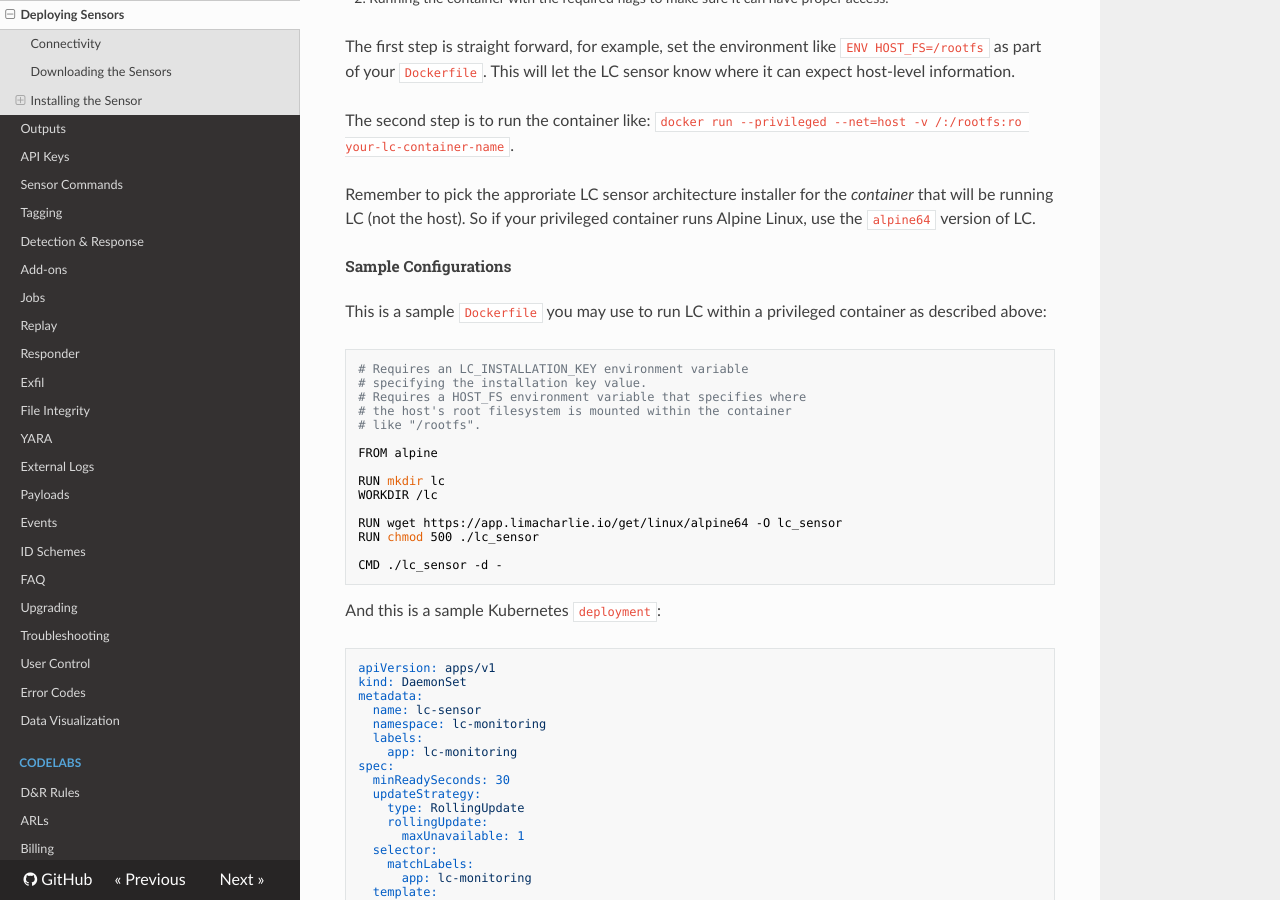
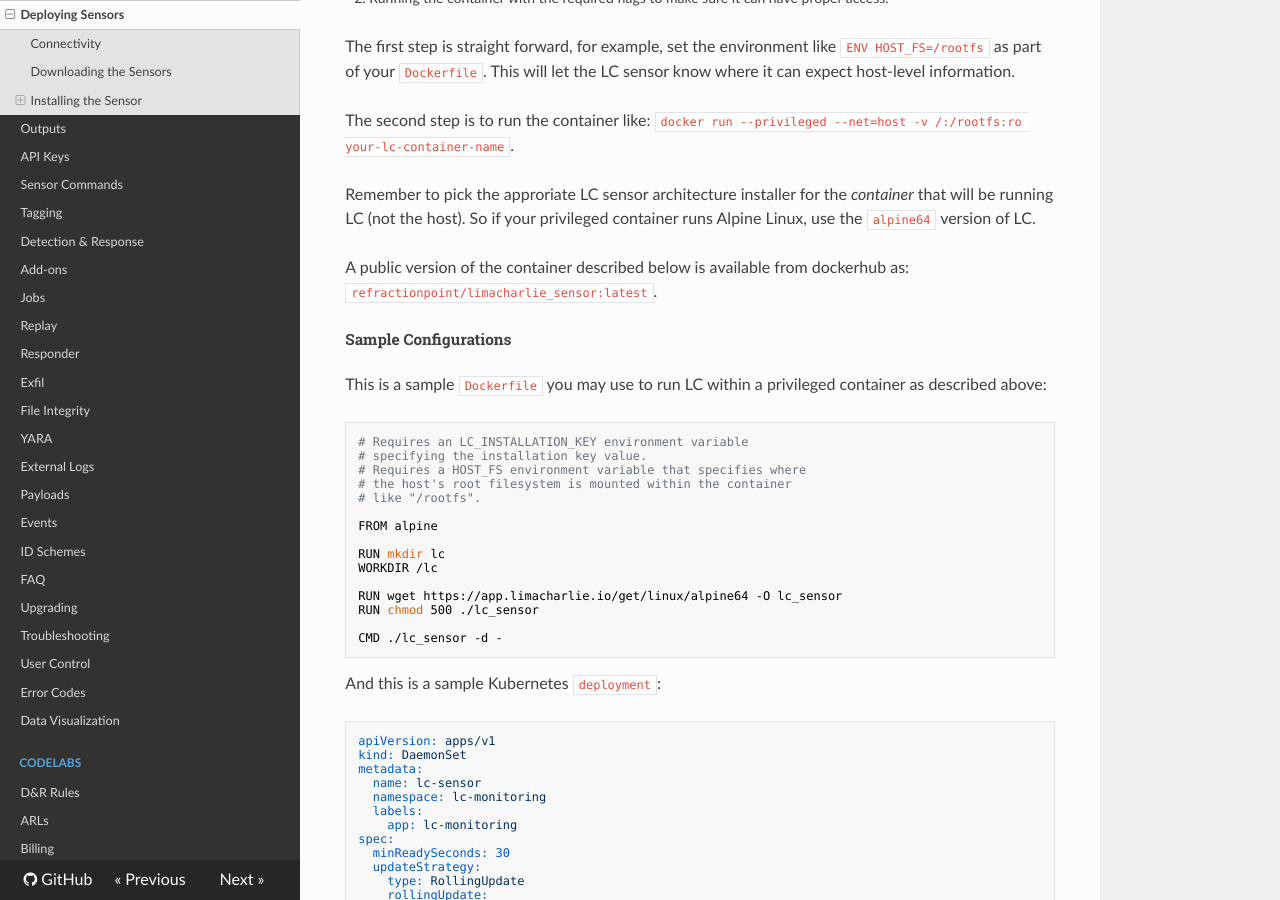
Before and after one commit to refractionPOINT/lce_doc, an MkDocs documentation site: the page built from docs/deploy_sensor.md, in a window 1280 px wide and 900 px high, scrolled down 5216 px. Built offline with MkDocs 1.6.1, drawn with Linux system fonts in a browser that asks for light colours; nearby versions of some CDN libraries; old or Windows-style settings are respelled for this version of MkDocs.

Commit message:
Adding clearer reference to dockerhub image.

```diff
--- a/docs/deploy_sensor.md
+++ b/docs/deploy_sensor.md
@@ -187,6 +187,8 @@ The second step is to run the container like: `docker run --privileged --net=hos
 Remember to pick the approriate LC sensor architecture installer for the *container* that will be running LC (not the host).
 So if your privileged container runs Alpine Linux, use the `alpine64` version of LC.
 
+A public version of the container described below is available from dockerhub as: `refractionpoint/limacharlie_sensor:latest`.
+
 ##### Sample Configurations
 This is a sample `Dockerfile` you may use to run LC within a privileged container as described above:
 
```
